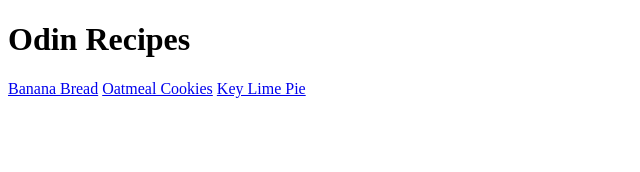
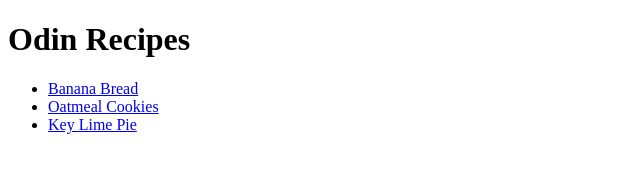
Before and after one commit to yuzhih/odin-recipes, a plain HTML site: page index.html in a window 1280 px wide. Shown: the whole page, without its empty margins (0-640 px from the left). Drawn offline with Linux system fonts and the light colour scheme.

Commit message:
Edit index.html

```diff
--- a/index.html
+++ b/index.html
@@ -6,9 +6,11 @@
     <meta name="viewport" content="width=device-width, initial-scale=1.0">
     <title>Odin Recipes</title>
     <h1>Odin Recipes</h1>
-    <a href="recipes/bananabread.html">Banana Bread</a>
-    <a href="recipes/oatmealcookies.html">Oatmeal Cookies</a>
-    <a href="recipes/limepie.html">Key Lime Pie</a>
+    <ul>
+        <li><a href="recipes/bananabread.html">Banana Bread</a></li>
+        <li><a href="recipes/oatmealcookies.html">Oatmeal Cookies</a></li>
+        <li><a href="recipes/limepie.html">Key Lime Pie</a></li>
+    </ul>
 </head>
 <body>
 
```
